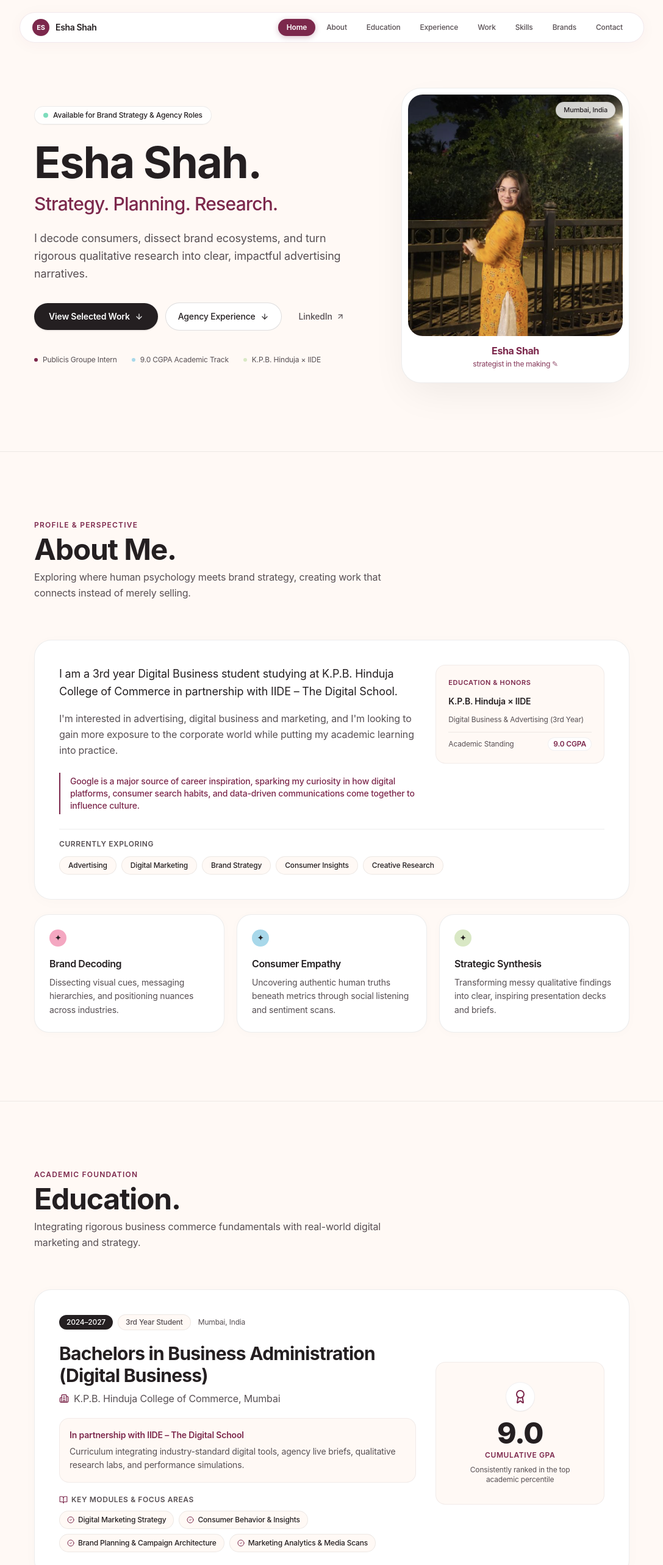
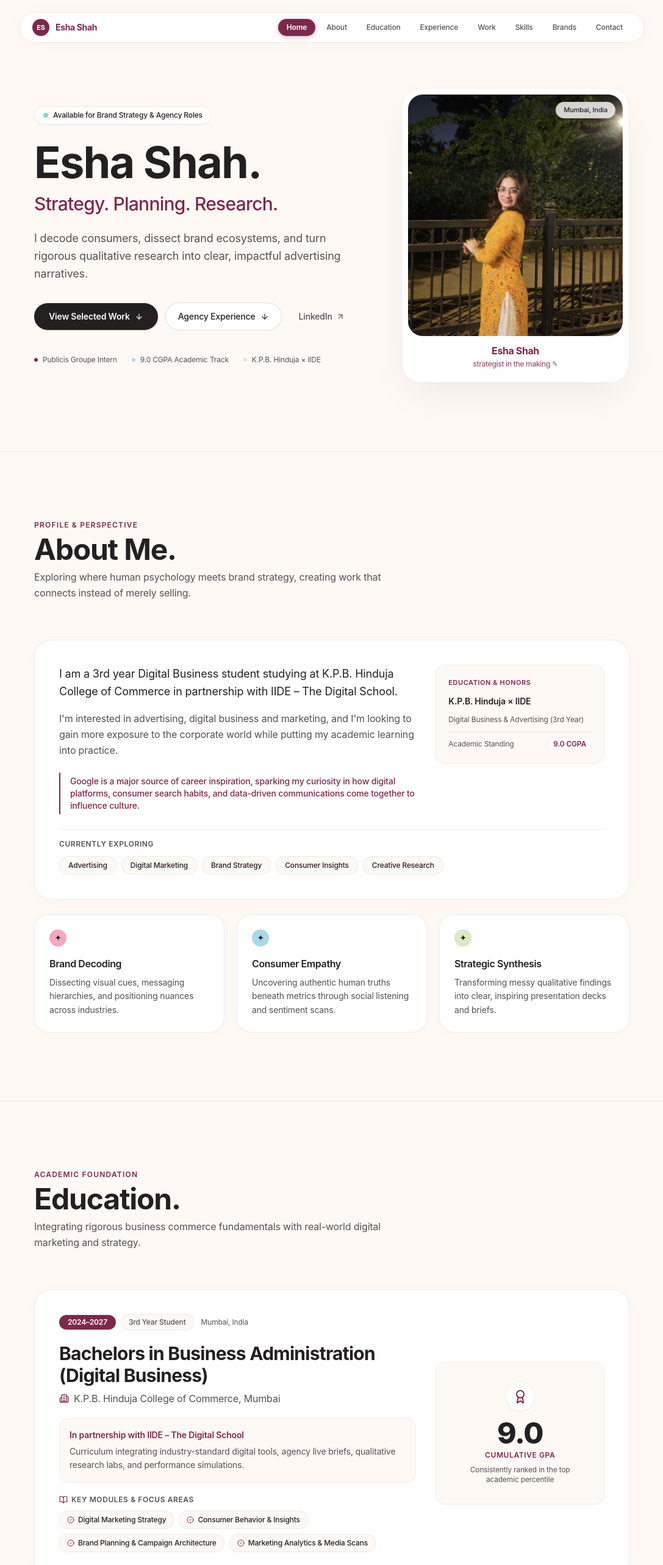
Before and after one commit to eshashah7777/Esha-Shah, a React (Vite) app: page / in a window 1280 px wide. Shown: the top 2566 px of the page at 61% size, without its empty margins (96-1183 px from the left). Built offline with nearby package versions, Linux system fonts and the light colour scheme; a web font is replaced by a local one.

Commit message:
style: update brand color usage in navbar and tags
Apply brand accent color (#7C284C) to the navbar title and education period badges for improved visual consistency.

```diff
--- a/src/components/Education.tsx
+++ b/src/components/Education.tsx
@@ -29,7 +29,7 @@ export default function Education() {
             {/* Degree & Institution Info */}
             <div className="lg:col-span-8 space-y-5">
               <div className="flex flex-wrap items-center gap-2">
-                <span className="px-3 py-1 rounded-full text-xs font-medium bg-[#241F21] text-white">
+                <span className="px-3.5 py-1 rounded-full text-xs font-semibold bg-[#7C284C] text-white shadow-2xs">
                   {education.period}
                 </span>
                 <span className="px-3 py-1 rounded-full text-xs font-medium bg-[#FFF9F5] border border-[#241F21]/8 text-[#574F53]">
--- a/src/components/Navbar.tsx
+++ b/src/components/Navbar.tsx
@@ -55,7 +55,7 @@ export default function Navbar({ onNavigate, activeSection }: NavbarProps) {
           <div className="w-7 h-7 rounded-full bg-[#7C284C] flex items-center justify-center text-white text-[11px] font-bold tracking-tight shadow-xs transition-transform duration-200 group-hover:scale-105">
             ES
           </div>
-          <span className="font-semibold text-sm tracking-tight text-[#241F21] group-hover:text-[#7C284C] transition-colors">
+          <span className="font-bold text-sm tracking-tight text-[#7C284C]">
             Esha Shah
           </span>
         </button>
```
